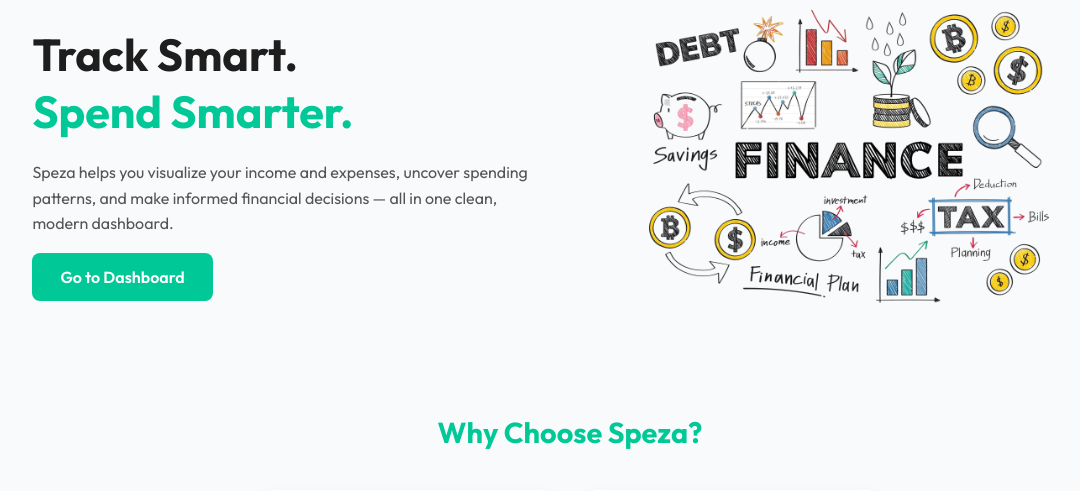
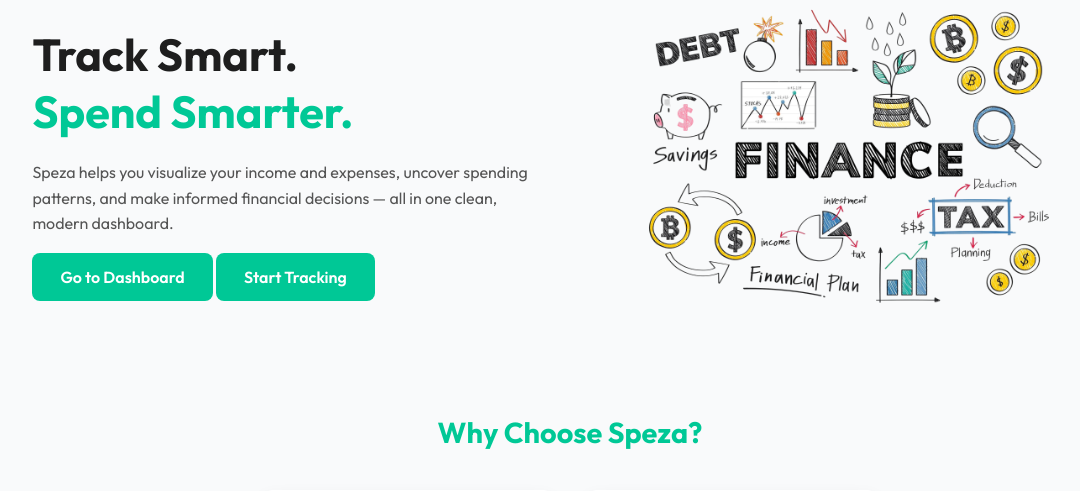
Before and after one commit to pravatAbhishek/speza, a Flask app: page / in a window 1280 px wide. Shown: the part 139-630 px from the top of the page, without its empty margins (70-1150 px from the left). Run offline with Flask 3, Linux system fonts and the light colour scheme; some libraries are stand-ins or nearby versions.

Commit message:
added another button on home page to add a transaction

```diff
--- a/templates/index.html
+++ b/templates/index.html
@@ -12,6 +12,7 @@
             Speza helps you visualize your income and expenses, uncover spending patterns, and make informed financial decisions — all in one clean, modern dashboard.
         </p>
         <a href="{{ url_for('dashboard') }}" class="cta-btn">Go to Dashboard</a>
+        <a href="{{ url_for('add_expense') }}" class="cta-btn">Start Tracking</a>
     </div>
 
     <div class="hero-graphic" data-aos="fade-left">
```
